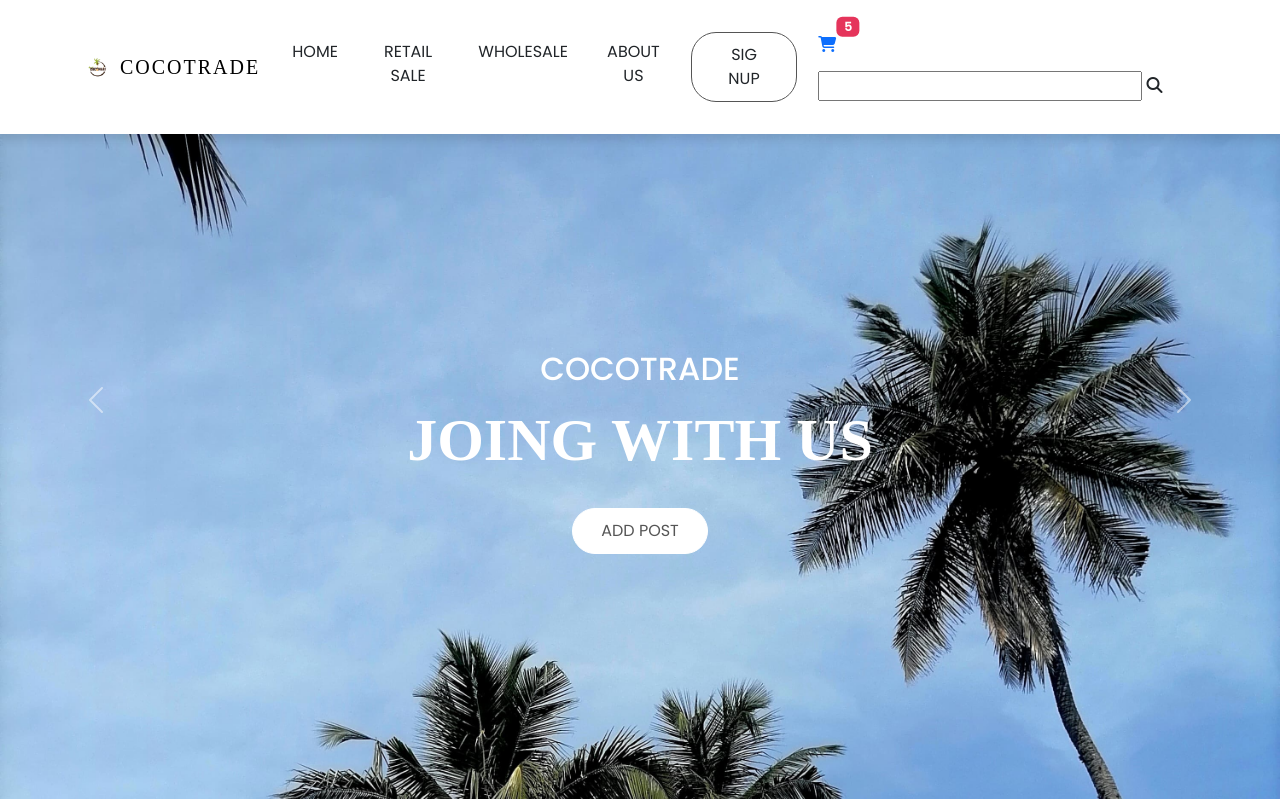
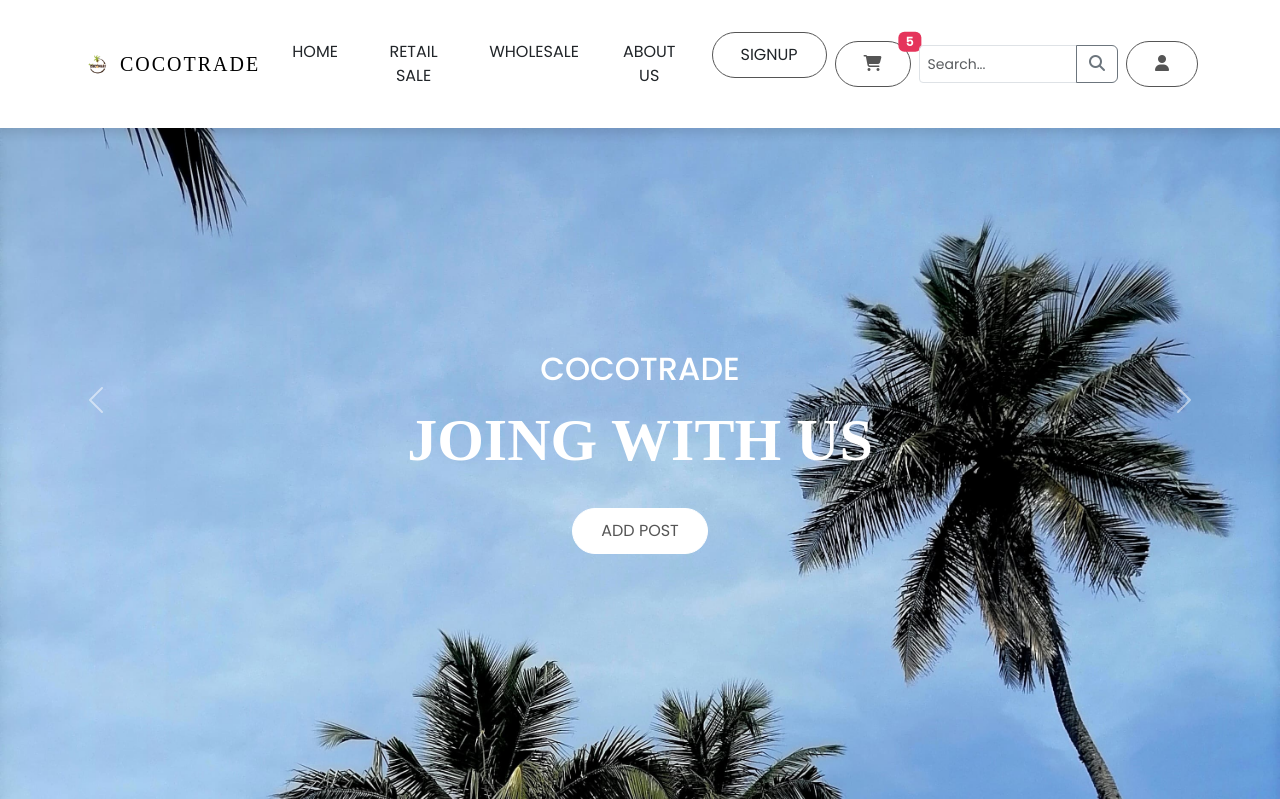
Before and after one commit to hansaPiyumal/CoCoTrade, a PHP site: page / in a window 1280 px wide. Shown: the top 799 px of the page. Run offline with PHP 8.4, Linux system fonts and the light colour scheme; data that the repository does not hold is empty; some libraries are stand-ins or nearby versions; some web fonts are replaced.

Commit message:
index file modified

```diff
--- a/index.php
+++ b/index.php
@@ -23,20 +23,27 @@
 
     <nav class = "navbar navbar-expand-lg navbar-light bg-white py-4 fixed-top">
         <div class = "container">
-            <a class = "navbar-brand d-flex justify-content-between align-items-center order-lg-0" href = "index.html">
+            <a class = "navbar-brand d-flex justify-content-between align-items-center order-lg-0" href = "index.php">
                 <img src = "images/logo.jpg" alt = "site icon">
                 <span class = "text-uppercase fw-lighter ms-2">Cocotrade</span>
             </a>
 
-            <div class = "order-lg-2 nav-btns">
-                <button type = "button" class = "btn position-relative">
-                    <a href="ShopingCart.php"><i class = "fa fa-shopping-cart"></i></a>
-                    <span class = "position-absolute top-0 start-100 translate-middle badge bg-primary">5</span>
-                </button>
-                <button type = "button" class = "btn position-relative" >
-                    <input type="search" name="" id="">
-                    <i class = "fa fa-search"></i>
-                </button>
+            <div class="order-lg-2 d-flex align-items-center">
+                <div class="nav-btns d-flex align-items-center">
+                    <a href="ShopingCart.php" class="btn position-relative me-2">
+                        <i class="fa fa-shopping-cart"></i>
+                        <span class="position-absolute top-0 start-100 translate-middle badge bg-primary">5</span>
+                    </a>
+                    <div class="input-group me-2" style="max-width: 200px;">
+                        <input type="search" class="form-control form-control-sm" placeholder="Search...">
+                        <button class="btn btn-outline-secondary" type="button">
+                            <i class="fa fa-search"></i>
+                        </button>
+                    </div>
+                    <a href="profile.php" class="btn">
+                        <i class="fa fa-user"></i>
+                    </a>
+                </div>
             </div>
 
             <button class = "navbar-toggler border-0" type = "button" data-bs-toggle = "collapse" data-bs-target = "#navMenu">
@@ -58,8 +65,7 @@
                         <a class = "nav-link text-uppercase text-dark" href = "#about">about us</a>
                     </li>
                     <li class = "nav-item px-2 py-2 border-0">
-                        <a class = "btn text-uppercase text-dark" href = "signup.php">Sig
-                            nup</a>
+                        <a class = "btn text-uppercase text-dark" href = "signup.php">Signup</a>
                     </li>
                 </ul>
             </div>
@@ -187,7 +193,7 @@
         <div class = "container">
             <div class = "row text-white g-4">
                 <div class = "col-md-6 col-lg-3">
-                    <a class = "text-uppercase text-decoration-none brand text-white" href = "index.html">COCOTRADE</a>
+                    <a class = "text-uppercase text-decoration-none brand text-white" href = "index.php">COCOTRADE</a>
                     <p class = "text-white text-muted mt-3">Your go-to destination for fresh, quality, and affordable essentials!</p>
                 </div>
 
```
